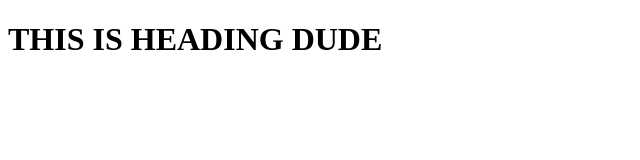
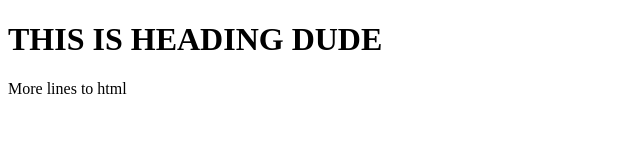
Before and after one commit to aguilar8788/forkme, a plain HTML site: page index.html in a window 1280 px wide. Shown: the whole page, without its empty margins (0-640 px from the left). Drawn offline with Linux system fonts and the light colour scheme.

Commit message:
update to html

```diff
--- a/index.html
+++ b/index.html
@@ -7,5 +7,6 @@
   </head>
   <body>
     <h1>THIS IS HEADING DUDE</h1>
+    <p>More lines to html</p>
   </body>
 </html>
```
